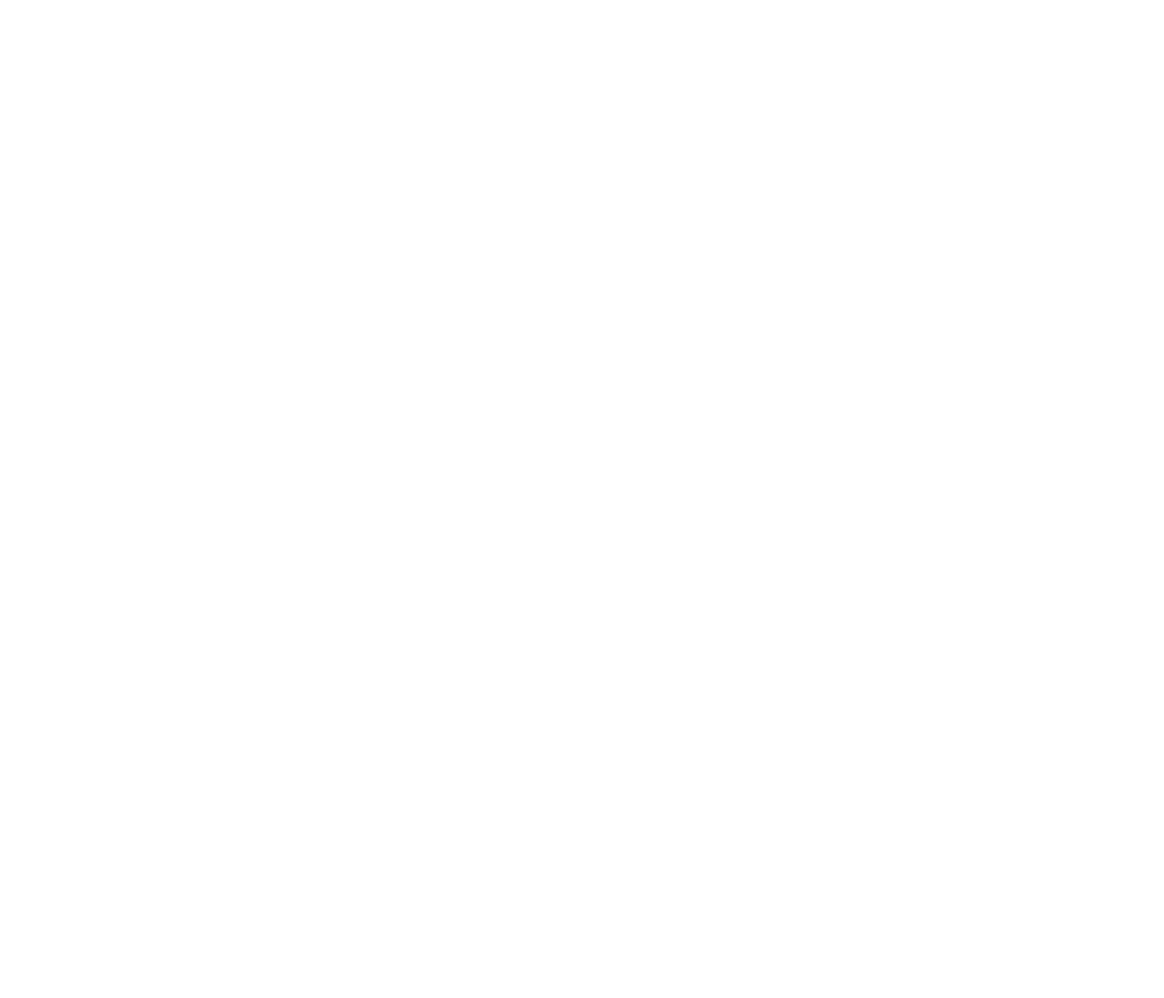
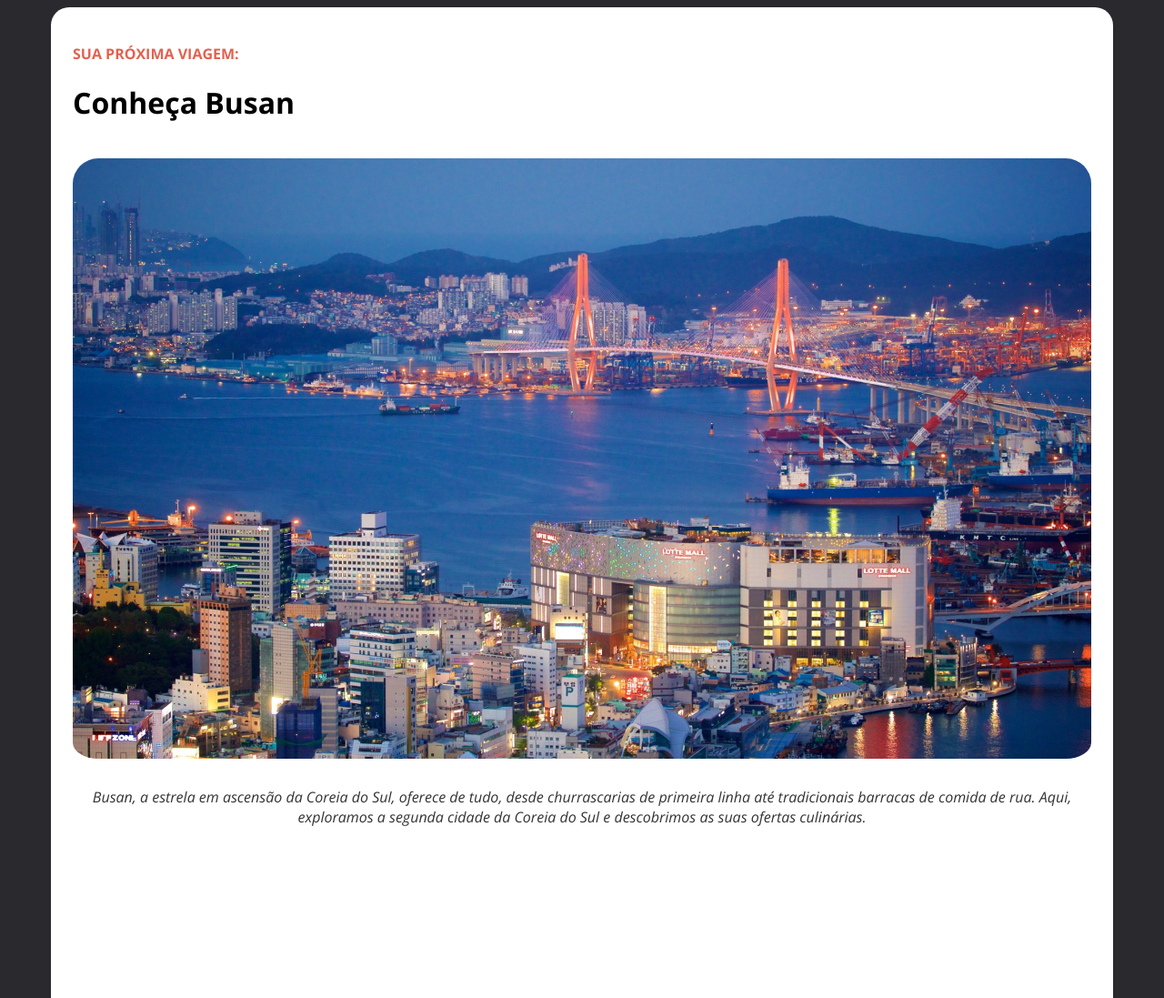
Before and after one commit to danichagas/tourist-place, a plain HTML site: page index.html in a window 1280 px wide. Shown: the top 1097 px of the page at 91% size. Before the commit the page ends 800 px from the top, so only its background shows below. Drawn offline with nearby package versions, Linux system fonts and the light colour scheme.

Commit message:
feat: Initial part about Busan

```diff
--- a/index.html
+++ b/index.html
@@ -3,9 +3,26 @@
 <head>
   <meta charset="UTF-8">
   <meta name="viewport" content="width=device-width, initial-scale=1.0">
+  <link rel="preconnect" href="https://fonts.googleapis.com">
+  <link rel="preconnect" href="https://fonts.gstatic.com" crossorigin>
+  <link href="https://fonts.googleapis.com/css2?family=Open+Sans:ital,wght@0,300..800;1,300..800&display=swap" rel="stylesheet">
+
+  <link rel="stylesheet" href="styles/style.css">
+
   <title>Local Turístico</title>
 </head>
 <body>
 
+  <main>
+    <div id="initial">
+      <p>Sua próxima viagem:</p>
+      <h1>Conheça Busan</h1>
+    </div>
+
+    <div id="about">
+      <img src="assets/busan.jpg" alt="Foto do local Busan">
+      <p>Busan, a estrela em ascensão da Coreia do Sul, oferece de tudo, desde churrascarias de primeira linha até tradicionais barracas de comida de rua. Aqui, exploramos a segunda cidade da Coreia do Sul e descobrimos as suas ofertas culinárias.</p>
+    </div>
+  </main>
 </body>
 </html>
--- a/styles/style.css
+++ b/styles/style.css
@@ -0,0 +1,37 @@
+:root {
+  font-family: "Open Sans", serif;
+}
+
+body {
+  background-color: #29292E;
+}
+
+main {
+  background-color: #FFF;
+  width: 1120px;
+  height: 3054px;
+  padding: 24px;
+  margin: auto;
+  border-radius: 20px;
+}
+
+#initial p {
+  text-transform: uppercase;
+  color: #E1624F;
+  font-weight: bold;
+}
+
+#initial h1 {
+  margin-bottom: 40px;
+}
+
+#about img {
+  border-radius: 28px;
+  padding-bottom: 10px;
+}
+
+#about p {
+  font-style: italic;
+  color: #333333;
+  text-align: center;
+}
```
Also changed, not shown: assets/busan.jpg (added).
